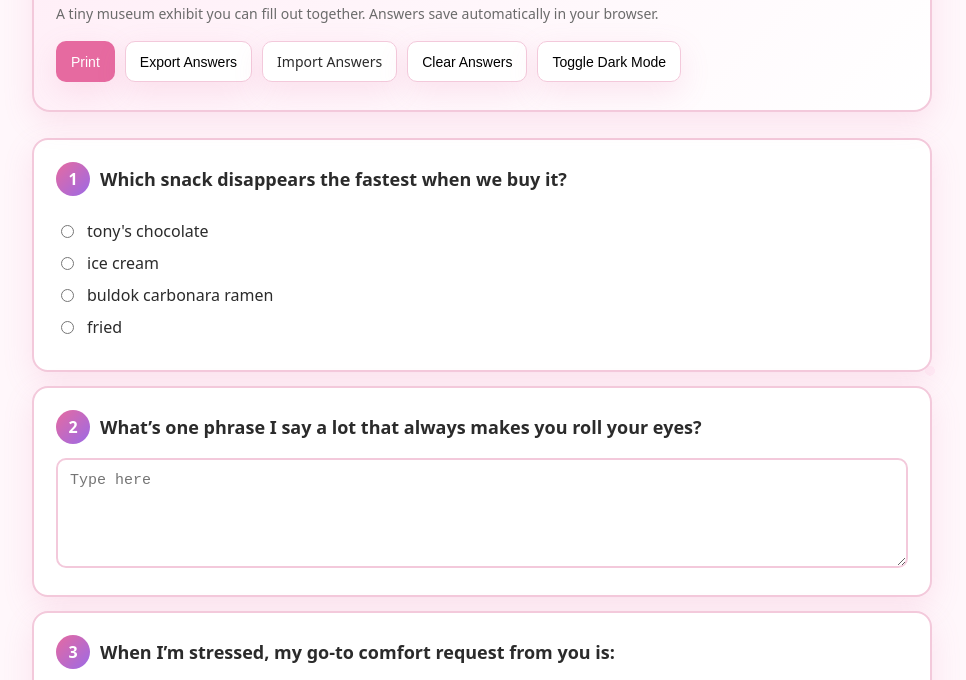
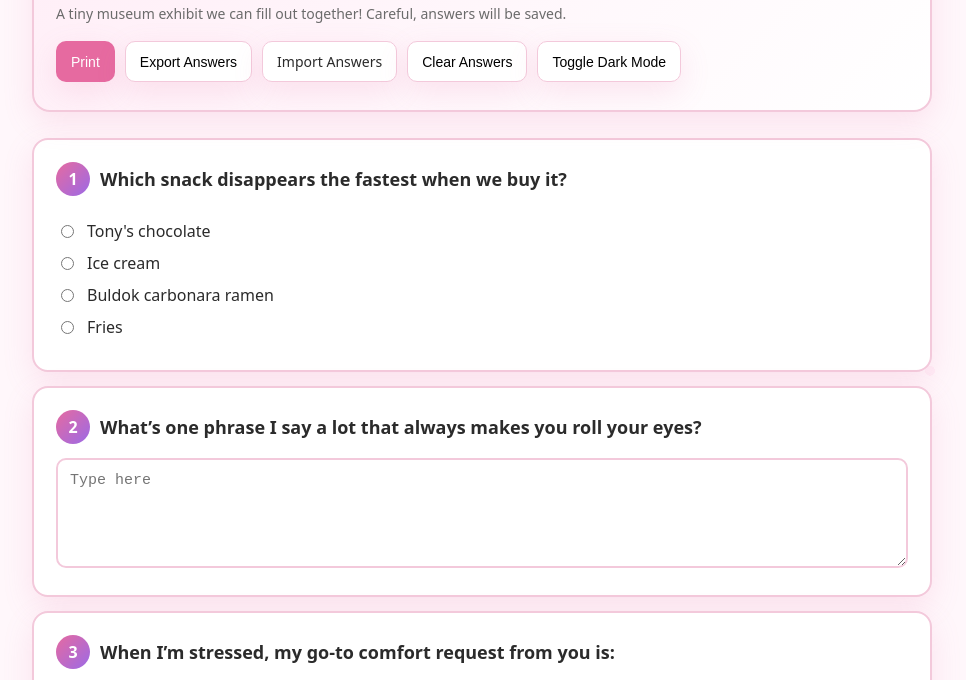
Before and after one commit to IshaD13/Quiz, a plain HTML site: page index.html in a window 1280 px wide. Shown: the part 111-791 px from the top of the page, without its empty margins (158-1124 px from the left). Drawn offline with Linux system fonts and the light colour scheme.

Commit message:
spelling changes index.html

```diff
--- a/index.html
+++ b/index.html
@@ -151,7 +151,7 @@
   <div class="wrap">
     <header class="hero">
       <h1>💕 Our Relationship Quiz</h1>
-      <p class="sub">A tiny museum exhibit you can fill out together. Answers save automatically in your browser.</p>
+      <p class="sub">A tiny museum exhibit we can fill out together! Careful, answers will be saved.</p>
       <div class="toolbar">
         <button class="btn primary" type="button" id="printBtn">Print</button>
         <button class="btn" type="button" id="exportBtn">Export Answers</button>
@@ -169,19 +169,19 @@
         <fieldset>
           <div class="opt">
             <input type="radio" id="q1a" name="q1" value="tony's chocolate">
-            <label for="q1a">tony's chocolate</label>
+            <label for="q1a">Tony's chocolate</label>
           </div>
           <div class="opt">
             <input type="radio" id="q1b" name="q1" value="ice cream">
-            <label for="q1b">ice cream</label>
+            <label for="q1b">Ice cream</label>
           </div>
           <div class="opt">
             <input type="radio" id="q1c" name="q1" value="buldok carbonara ramen">
-            <label for="q1c">buldok carbonara ramen</label>
+            <label for="q1c">Buldok carbonara ramen</label>
           </div>
           <div class="opt">
             <input type="radio" id="q1d" name="q1" value="fried">
-            <label for="q1d">fried</label>
+            <label for="q1d">Fries</label>
           </div>
         </fieldset>
       </section>
```
